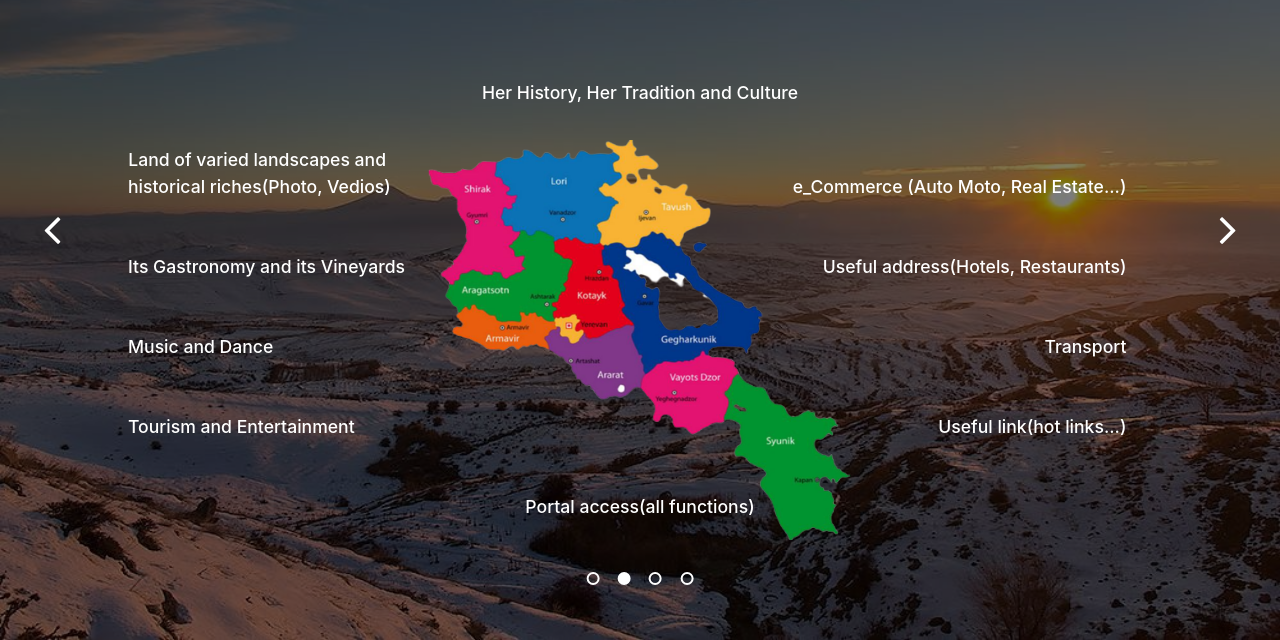
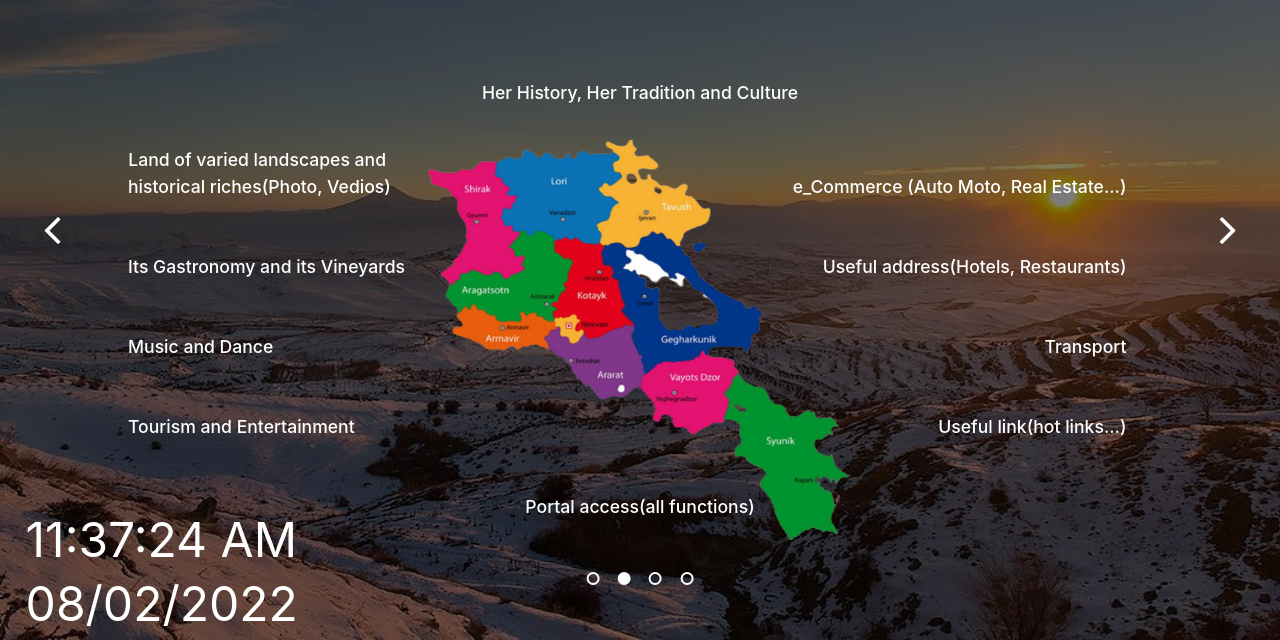
Before and after one commit to lalitDesign/att-intro, a plain HTML site: page index.html in a window 1280 px wide. Shown: the part 160-800 px from the top of the page. Drawn offline with nearby package versions, Linux system fonts and the light colour scheme; some packages are replaced by stand-ins of ours; a script that the page names is missing.

Commit message:
Ninth Commit

```diff
--- a/index.html
+++ b/index.html
@@ -62,11 +62,13 @@ crossorigin="anonymous" referrerpolicy="no-referrer" />
       <a href="https://attarmenia.com/usefulladdress/tourismhomepage?p=1" class="link_three wow_left">Tourism and Entertainment</a>
       <a href="https://attarmenia.com/index/photovideolist?p=1&id=PHOTO&share=1" class="link_four wow_left">Music and Dance</a>
       <a href="https://attarmenia.com/photovideocook/maincooklist?p=1&id=GASTC" class="link_five wow_left">Its Gastronomy and its Vineyards</a>
-      <a href="https://attarmenia.com/usefulladdress/tourismhomepage?p=1om/index/photovediolist?p=1&id=PHOTO" class="link_six wow_left">Land of varied landscapes and </br> historical riches(Photo, Vedios) </a>
+      <a href="https://attarmenia.com/index/photovideolist?p=1&id=PHOTO" class="link_six wow_left">Land of varied landscapes and </br> historical riches(Photo, Vedios) </a>
       <a href="https://attarmenia.com/usefulladdress/singlehealth?ads=444" class="link_seven wow_right">Useful link(hot links...)</a>
       <a href="https://attarmenia.com/usefulladdress/transporthomepage?p=1" class="link_eight wow_right">Transport</a>
       <a href="https://attarmenia.com/usefulladdress/hotelshomepage?p=1" class="link_nine wow_right">Useful address(Hotels, Restaurants)</a>
       <a href="https://attarmenia.com/ecommerce/realestatehomepage?p=1" class="link_ten wow_right">e_Commerce (Auto Moto, Real Estate...)</a>
+      <div id="curr_date"></div>
+      <div id="MyClockDisplay" class="clock" onload="showTime()"></div>
       </div>
 
 
@@ -118,5 +120,48 @@ $('.desk-home-owl2-car').owlCarousel({
       }
     })
 </script>
+
+<script>
+  function showTime(){
+    var date = new Date();
+    var h = date.getHours();
+    var m = date.getMinutes();
+    var s = date.getSeconds();
+    var session = "AM";
+
+    if(h == 0){
+        h = 12;
+    }
+
+    if(h > 12){
+        h = h - 12;
+        session = "PM";
+    }
+
+    h = (h < 10) ? "0" + h : h;
+    m = (m < 10) ? "0" + m : m;
+    s = (s < 10) ? "0" + s : s;
+
+    var time = h + ":" + m + ":" + s + " " + session;
+    document.getElementById("MyClockDisplay").innerText = time;
+    document.getElementById("MyClockDisplay").textContent = time;
+
+    setTimeout(showTime, 1000);
+
+}
+
+showTime();
+
+// var dt = new Date();
+// document.getElementById('curr_date').innerHTML=dt;
+
+let dateObj = new Date();
+            let month = String(dateObj.getMonth() + 1).padStart(2, '0');
+            let day = String(dateObj.getDate()).padStart(2, '0');
+            let year = dateObj.getFullYear();
+            let output = day + '/' + month + '/' + year;
+            document.getElementById('curr_date').innerHTML = output;
+</script>
+
 </body>
 </html>
--- a/style.css
+++ b/style.css
@@ -8,6 +8,26 @@
     z-index: 100000000!important;
 } */
 
+.clock{
+     font-size: 3rem;
+     width: auto;
+     text-align: center;
+     position: absolute;
+     bottom: 8%;
+     left: 2%;
+     z-index: 100;
+     color: #fff;
+    }
+    #curr_date{
+     font-size: 3rem;
+     width: auto;
+     text-align: center;
+     position: absolute;
+     bottom: 0;
+     left: 2%;
+     z-index: 100;
+     color: #fff;
+    }
 .desk-home-owl2-car .owl-nav button:hover{
     color: #000!important;
     background: transparent!important;
@@ -232,7 +252,7 @@
         position: fixed; top: -1%;left: -5%;
     }
     .header_mapfix_head{
-        top: 12%;left: 50%;font-size: 1.9rem;
+        top: 11%;left: 50%;font-size: 1.9rem;
     }
     .header_mapfix_subhead{
         top: 20%;left: 50%;
@@ -270,7 +290,7 @@
 .link_one, .link_two, .link_three, .link_four, .link_five, .link_six, .link_seven, .link_eight, .link_nine, .link_ten{
     max-width: 150px;
     word-wrap: break-word;
-    font-size: 1.1rem;
+    font-size: 1.2rem;
 }
     .desk-home-owl2-car .owl-nav{
         display: none!important;
@@ -281,7 +301,7 @@
           top: -25%;
         }
         50% {
-            top: 12%;
+            top: 11%;
         }
       }
 
```
